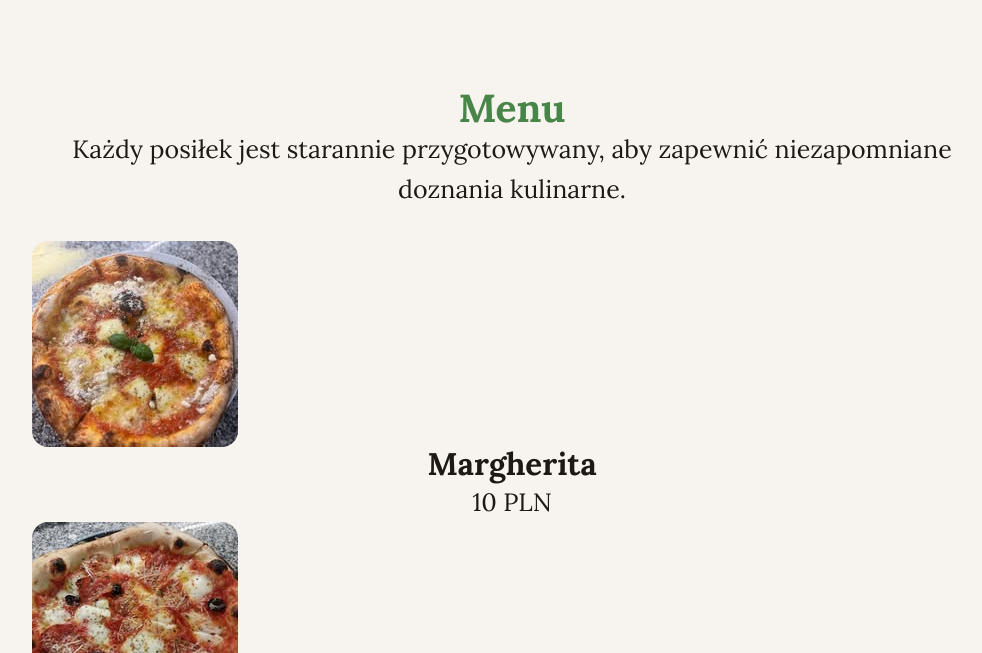
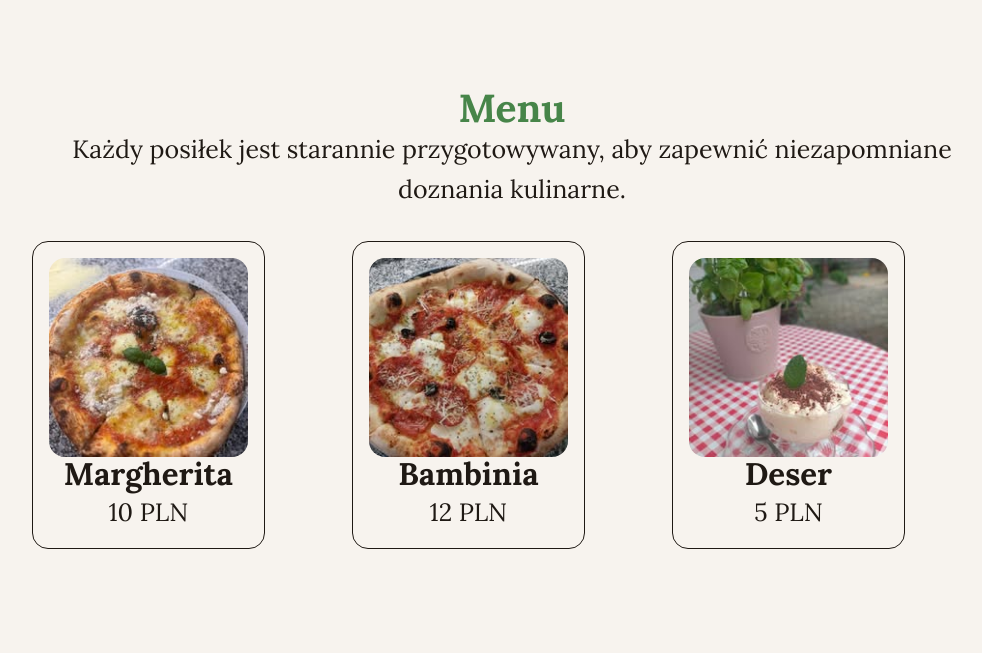
Before and after one commit to kacper-korzen/restaurant-page, a website built with webpack: page src/template.html in a window 1280 px wide. Both pictures are taken after a click on the button "Menu". Shown: the part 80-733 px from the top of the page, without its empty margins (128-1110 px from the left). Built offline with nearby package versions, Linux system fonts and the light colour scheme; a web font is replaced by a local one.

Commit message:
add cards styles

```diff
--- a/src/css/style.css
+++ b/src/css/style.css
@@ -195,6 +195,33 @@ nav {
   }
 }
 
+/* menu */
+.cards-wrapper {
+  grid-template-columns: repeat(auto-fit, minmax(min(300px, 100%), 1fr));
+}
+
+.card {
+  width: fit-content;
+  grid-template-columns: 1fr;
+  justify-content: center;
+  align-items: center;
+  align-content: center;
+  border: 1px solid var(--clr-text);
+  border-radius: 1rem;
+  padding: 1rem;
+  cursor: pointer;
+
+  & img {
+    width: 20ch;
+    height: auto;
+    justify-self: center;
+  }
+
+  &:hover {
+    background: var(--clr-accent);
+    transform: translateY(-5px);
+  }
+}
 
 /* footer */
 footer {
```
